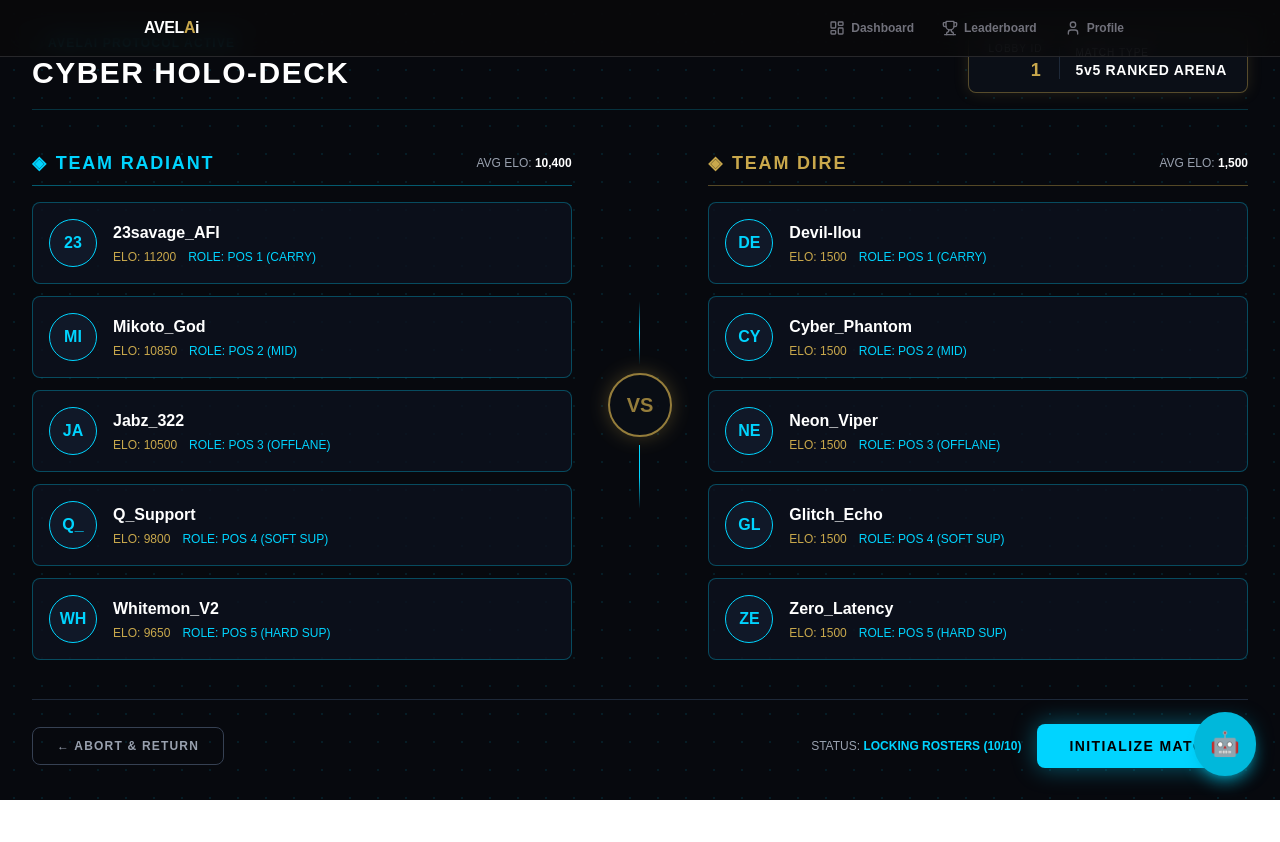
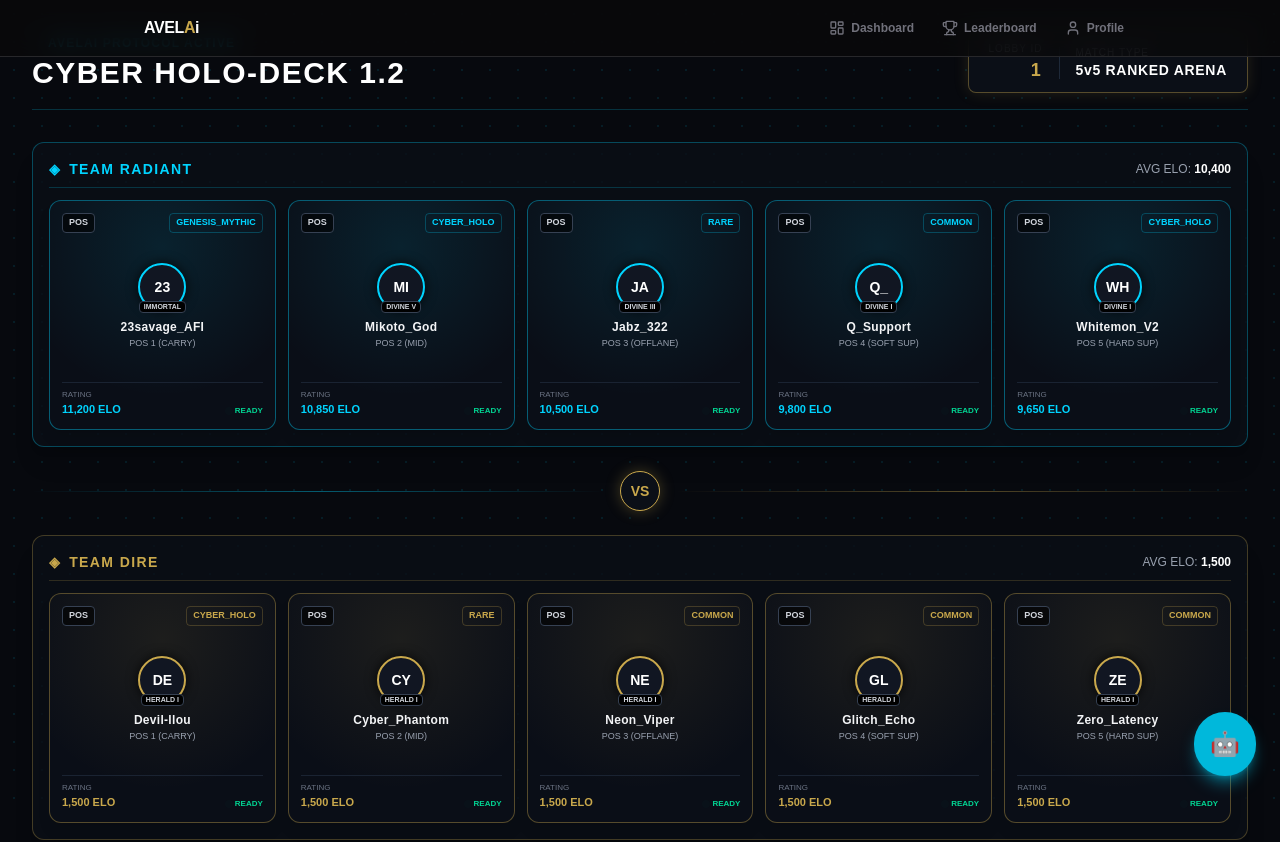
Before and after one commit to illiYhad/avelai, a Next.js app: page /waiting-room/1 in a window 1280 px wide. Shown: the top 842 px of the page. Before the commit the page ends 800 px from the top, so only its background shows below. Built offline with nearby package versions, Linux system fonts and the light colour scheme.

Commit message:
feat(waiting-room): implement 5v5 vertical cyber holo-deck player cards layout

```diff
--- a/app/waiting-room/[lobbyId]/page.tsx
+++ b/app/waiting-room/[lobbyId]/page.tsx
@@ -13,37 +13,38 @@ export default function WaitingRoomPage({ params }: PageProps) {
   const resolvedParams = use(params);
   const lobbyId = resolvedParams.lobbyId;
 
-  // Mock Players 5v5 สำหรับทดสอบ Holo-Deck UI
+  // 5v5 Data
   const [teamA] = useState([
-    { id: '1', display_name: '23savage_AFI', elo: 11200, role: 'POS 1 (CARRY)' },
-    { id: '2', display_name: 'Mikoto_God', elo: 10850, role: 'POS 2 (MID)' },
-    { id: '3', display_name: 'Jabz_322', elo: 10500, role: 'POS 3 (OFFLANE)' },
-    { id: '4', display_name: 'Q_Support', elo: 9800, role: 'POS 4 (SOFT SUP)' },
-    { id: '5', display_name: 'Whitemon_V2', elo: 9650, role: 'POS 5 (HARD SUP)' },
+    { id: '1', display_name: '23savage_AFI', elo: 11200, role: 'POS 1 (CARRY)', card_rarity: 'GENESIS_MYTHIC' as const, rank_tier: 'IMMORTAL' },
+    { id: '2', display_name: 'Mikoto_God', elo: 10850, role: 'POS 2 (MID)', card_rarity: 'CYBER_HOLO' as const, rank_tier: 'DIVINE V' },
+    { id: '3', display_name: 'Jabz_322', elo: 10500, role: 'POS 3 (OFFLANE)', card_rarity: 'RARE' as const, rank_tier: 'DIVINE III' },
+    { id: '4', display_name: 'Q_Support', elo: 9800, role: 'POS 4 (SOFT SUP)', card_rarity: 'COMMON' as const, rank_tier: 'DIVINE I' },
+    { id: '5', display_name: 'Whitemon_V2', elo: 9650, role: 'POS 5 (HARD SUP)', card_rarity: 'CYBER_HOLO' as const, rank_tier: 'DIVINE I' },
   ]);
 
   const [teamB] = useState([
-    { id: '6', display_name: 'Devil-llou', elo: 1500, role: 'POS 1 (CARRY)' },
-    { id: '7', display_name: 'Cyber_Phantom', elo: 1500, role: 'POS 2 (MID)' },
-    { id: '8', display_name: 'Neon_Viper', elo: 1500, role: 'POS 3 (OFFLANE)' },
-    { id: '9', display_name: 'Glitch_Echo', elo: 1500, role: 'POS 4 (SOFT SUP)' },
-    { id: '10', display_name: 'Zero_Latency', elo: 1500, role: 'POS 5 (HARD SUP)' },
+    { id: '6', display_name: 'Devil-llou', elo: 1500, role: 'POS 1 (CARRY)', card_rarity: 'CYBER_HOLO' as const, rank_tier: 'HERALD I' },
+    { id: '7', display_name: 'Cyber_Phantom', elo: 1500, role: 'POS 2 (MID)', card_rarity: 'RARE' as const, rank_tier: 'HERALD I' },
+    { id: '8', display_name: 'Neon_Viper', elo: 1500, role: 'POS 3 (OFFLANE)', card_rarity: 'COMMON' as const, rank_tier: 'HERALD I' },
+    { id: '9', display_name: 'Glitch_Echo', elo: 1500, role: 'POS 4 (SOFT SUP)', card_rarity: 'COMMON' as const, rank_tier: 'HERALD I' },
+    { id: '10', display_name: 'Zero_Latency', elo: 1500, role: 'POS 5 (HARD SUP)', card_rarity: 'COMMON' as const, rank_tier: 'HERALD I' },
   ]);
 
   return (
-    <div className="min-h-screen bg-[#07090E] text-white p-4 md:p-8 flex flex-col items-center justify-start relative overflow-hidden font-mono selection:bg-[#00D4FF] selection:text-black">
+    <div className="min-h-screen bg-[#07090E] text-white pt-24 pb-12 p-4 md:p-8 flex flex-col justify-between font-mono selection:bg-[#00D4FF] selection:text-black">
       {/* Background Cyber Grid */}
       <div className="absolute inset-0 bg-[radial-gradient(#00D4FF_1px,transparent_1px)] [background-size:28px_28px] opacity-10 pointer-events-none" />
 
-      {/* Top Bar / Header Status */}
-      <header className="w-full max-w-7xl flex flex-col md:flex-row items-center justify-between border-b border-[#00D4FF]/20 pb-4 mb-8 z-10 gap-4">
+      <div className="w-full max-w-7xl mx-auto space-y-8 z-10">
+        {/* Top Bar */}
+        <header className="flex flex-col md:flex-row items-center justify-between border-b border-[#00D4FF]/20 pb-4 gap-4">
           <div>
             <div className="flex items-center gap-2">
               <span className="w-2 h-2 rounded-full bg-[#00D4FF] animate-ping" />
               <span className="text-[#00D4FF] text-xs tracking-widest uppercase font-bold">AVELAi PROTOCOL ACTIVE</span>
             </div>
             <h1 className="text-2xl md:text-3xl font-black tracking-wider text-white mt-1">
-            CYBER HOLO-DECK
+              CYBER HOLO-DECK 1.2
             </h1>
           </div>
 
@@ -60,68 +61,65 @@ export default function WaitingRoomPage({ params }: PageProps) {
           </div>
         </header>
 
-      {/* 5v5 Arena Grid */}
-      <main className="w-full max-w-7xl grid grid-cols-1 lg:grid-cols-11 gap-6 items-center z-10 my-auto">
-        {/* TEAM RADIANT (5 Slots) */}
-        <section className="lg:col-span-5 flex flex-col gap-3">
-          <div className="flex items-center justify-between border-b border-[#00D4FF]/40 pb-2 mb-1">
-            <h2 className="text-[#00D4FF] font-black text-lg tracking-widest flex items-center gap-2">
+        {/* 5v5 Arena Section */}
+        <main className="space-y-6">
+          {/* TEAM RADIANT */}
+          <section className="bg-[#0B0F17]/80 border border-[#00D4FF]/30 p-4 rounded-xl shadow-xl space-y-3">
+            <div className="flex items-center justify-between border-b border-[#00D4FF]/20 pb-2">
+              <h2 className="text-[#00D4FF] font-black text-sm tracking-widest flex items-center gap-2">
                 <span>◈</span> TEAM RADIANT
               </h2>
               <span className="text-xs text-gray-400">AVG ELO: <b className="text-white">10,400</b></span>
             </div>
-
-          <div className="space-y-3">
+            <div className="grid grid-cols-1 sm:grid-cols-2 md:grid-cols-5 gap-3">
               {teamA.map((player) => (
-              <ProfileCard key={player.id} player={player} />
+                <ProfileCard key={player.id} player={player} teamType="radiant" />
               ))}
             </div>
           </section>
 
-        {/* VS DIVISION CENTER */}
-        <div className="lg:col-span-1 flex flex-col items-center justify-center my-4 lg:my-0">
-          <div className="w-px h-16 bg-gradient-to-b from-transparent via-[#00D4FF] to-transparent hidden lg:block" />
-          <div className="relative my-2">
-            <div className="w-16 h-16 rounded-full border-2 border-[#C9A84C] bg-[#0B0F17] flex items-center justify-center font-black text-xl text-[#C9A84C] shadow-[0_0_20px_rgba(201,168,76,0.4)] animate-pulse">
+          {/* VS Divider */}
+          <div className="flex items-center justify-center gap-4">
+            <div className="flex-1 h-px bg-gradient-to-r from-transparent via-[#00D4FF]/40 to-transparent" />
+            <div className="w-10 h-10 rounded-full border border-[#C9A84C] bg-[#0B0F17] flex items-center justify-center font-black text-sm text-[#C9A84C] shadow-[0_0_15px_rgba(201,168,76,0.3)]">
               VS
             </div>
-          </div>
-          <div className="w-px h-16 bg-gradient-to-b from-[#00D4FF] via-[#00D4FF] to-transparent hidden lg:block" />
+            <div className="flex-1 h-px bg-gradient-to-r from-transparent via-[#C9A84C]/40 to-transparent" />
           </div>
 
-        {/* TEAM DIRE (5 Slots) */}
-        <section className="lg:col-span-5 flex flex-col gap-3">
-          <div className="flex items-center justify-between border-b border-[#C9A84C]/40 pb-2 mb-1">
-            <h2 className="text-[#C9A84C] font-black text-lg tracking-widest flex items-center gap-2">
+          {/* TEAM DIRE */}
+          <section className="bg-[#0B0F17]/80 border border-[#C9A84C]/30 p-4 rounded-xl shadow-xl space-y-3">
+            <div className="flex items-center justify-between border-b border-[#C9A84C]/20 pb-2">
+              <h2 className="text-[#C9A84C] font-black text-sm tracking-widest flex items-center gap-2">
                 <span>◈</span> TEAM DIRE
               </h2>
               <span className="text-xs text-gray-400">AVG ELO: <b className="text-white">1,500</b></span>
             </div>
-
-          <div className="space-y-3">
+            <div className="grid grid-cols-1 sm:grid-cols-2 md:grid-cols-5 gap-3">
               {teamB.map((player) => (
-              <ProfileCard key={player.id} player={player} />
+                <ProfileCard key={player.id} player={player} teamType="dire" />
               ))}
             </div>
           </section>
         </main>
 
-      {/* Footer Controls / Ready Check Action */}
-      <footer className="w-full max-w-7xl flex flex-col sm:flex-row items-center justify-between border-t border-gray-800 pt-6 mt-8 z-10 gap-4">
+        {/* Footer Actions */}
+        <footer className="flex flex-col sm:flex-row items-center justify-between border-t border-gray-800 pt-4 gap-4">
           <button
             onClick={() => window.history.back()}
-          className="px-6 py-2.5 border border-gray-700 hover:border-gray-500 text-gray-400 hover:text-white rounded-lg transition-all text-xs tracking-widest uppercase font-bold"
+            className="px-6 py-2.5 border border-gray-700 hover:border-gray-500 text-gray-400 hover:text-white rounded-lg transition-all text-xs tracking-widest uppercase font-bold cursor-pointer"
           >
             ← ABORT & RETURN
           </button>
 
           <div className="flex items-center gap-4">
             <span className="text-xs text-gray-400">STATUS: <b className="text-[#00D4FF]">LOCKING ROSTERS (10/10)</b></span>
-          <button className="px-8 py-3 bg-[#00D4FF] hover:bg-[#00D4FF]/80 text-black font-black text-sm tracking-widest uppercase rounded-lg shadow-[0_0_25px_rgba(0,212,255,0.4)] transition-all hover:scale-105 active:scale-95">
+            <button className="px-8 py-3 bg-[#00D4FF] hover:bg-[#00D4FF]/80 text-black font-black text-xs tracking-widest uppercase rounded-lg shadow-[0_0_20px_rgba(0,212,255,0.4)] transition-all hover:scale-105 active:scale-95 cursor-pointer">
               INITIALIZE MATCH
             </button>
           </div>
         </footer>
       </div>
+    </div>
   );
 }
--- a/components/profile/ProfileCard.tsx
+++ b/components/profile/ProfileCard.tsx
@@ -1,31 +1,89 @@
+'use client';
+
 import React from 'react';
 
-interface ProfileCardProps {
-  player?: {
-    id: string;
-    display_name?: string;
-    elo?: number;
-    avatar_url?: string;
-    role?: string;
-  };
+export interface PlayerData {
+  id: string;
+  display_name?: string;
+  elo?: number;
+  role?: string;
+  rank_tier?: string;
+  signature_hero?: string;
+  card_rarity?: 'COMMON' | 'RARE' | 'CYBER_HOLO' | 'GENESIS_MYTHIC';
+  avatar_url?: string;
 }
 
-export function ProfileCard({ player }: ProfileCardProps) {
+interface ProfileCardProps {
+  player?: PlayerData;
+  teamType?: 'radiant' | 'dire';
+}
+
+export function ProfileCard({ player, teamType = 'radiant' }: ProfileCardProps) {
   if (!player) return null;
 
+  const isRadiant = teamType === 'radiant';
+  const themeAccent = isRadiant ? '#00D4FF' : '#C9A84C';
+  const themeBorder = isRadiant ? 'border-[#00D4FF]/40' : 'border-[#C9A84C]/40';
+
   return (
-    <div className="bg-[#0D121F]/80 border border-[#00D4FF]/30 p-4 rounded-lg flex items-center gap-4 hover:border-[#00D4FF] transition-all">
-      <div className="w-12 h-12 rounded-full border border-[#00D4FF] bg-gray-900 flex items-center justify-center font-mono font-bold text-[#00D4FF]">
-        {player.display_name?.slice(0, 2).toUpperCase() || 'AV'}
+    <div
+      className={`relative flex flex-col justify-between w-full h-[230px] bg-[#0A0E17] border ${themeBorder} rounded-xl p-3 shadow-lg overflow-hidden group hover:scale-[1.02] transition-all duration-300 font-mono select-none`}
+    >
+      {/* Background Glow */}
+      <div
+        className="absolute inset-0 opacity-10 pointer-events-none group-hover:opacity-25 transition-opacity"
+        style={{
+          background: `radial-gradient(circle at 50% 20%, ${themeAccent}, transparent 70%)`,
+        }}
+      />
+
+      {/* Header: Role & Badge */}
+      <div className="flex justify-between items-center z-10">
+        <span className="text-[9px] px-1.5 py-0.5 rounded bg-black/60 border border-gray-700 text-gray-300 font-bold uppercase">
+          {player.role ? player.role.split(' ')[0] : 'POS'}
+        </span>
+        <span
+          className="text-[9px] font-black px-1.5 py-0.5 rounded uppercase"
+          style={{ color: themeAccent, border: `1px solid ${themeAccent}40` }}
+        >
+          {player.card_rarity || 'CYBER_HOLO'}
+        </span>
       </div>
-      <div>
-        <h4 className="font-mono font-bold text-white text-base">
+
+      {/* Avatar / Center Info */}
+      <div className="my-auto flex flex-col items-center justify-center z-10 text-center">
+        <div
+          className="w-12 h-12 rounded-full border-2 flex items-center justify-center bg-[#111622] shadow-[0_0_12px_rgba(0,0,0,0.8)] relative"
+          style={{ borderColor: themeAccent }}
+        >
+          <span className="text-sm font-black text-white">
+            {player.display_name?.slice(0, 2).toUpperCase() || 'AV'}
+          </span>
+          <span className="absolute -bottom-1 text-[7px] font-bold px-1 rounded bg-black text-gray-300 border border-gray-700">
+            {player.rank_tier || 'PRO'}
+          </span>
+        </div>
+
+        <h3 className="font-black text-xs text-gray-100 mt-2 tracking-wide truncate max-w-[110px]">
           {player.display_name || 'UNKNOWN OPERATOR'}
-        </h4>
-        <div className="flex gap-3 text-xs font-mono text-gray-400 mt-1">
-          <span className="text-[#C9A84C]">ELO: {player.elo || 1500}</span>
-          {player.role && <span className="text-[#00D4FF]">ROLE: {player.role}</span>}
+        </h3>
+        <p className="text-[9px] text-gray-400 mt-0.5">
+          {player.role || 'Player'}
+        </p>
+      </div>
+
+      {/* Footer: ELO Rating */}
+      <div className="flex justify-between items-end border-t border-gray-800/80 pt-1.5 z-10">
+        <div>
+          <div className="text-[8px] text-gray-500 uppercase">RATING</div>
+          <div className="text-[11px] font-black" style={{ color: themeAccent }}>
+            {(player.elo || 1500).toLocaleString()} ELO
+          </div>
         </div>
+        <span className="inline-flex items-center gap-1 text-[8px] text-emerald-400 font-bold">
+          <span className="w-1 h-1 rounded-full bg-emerald-400 animate-ping" />
+          READY
+        </span>
       </div>
     </div>
   );
```
Lines whose indentation alone changed are shown as unchanged.
